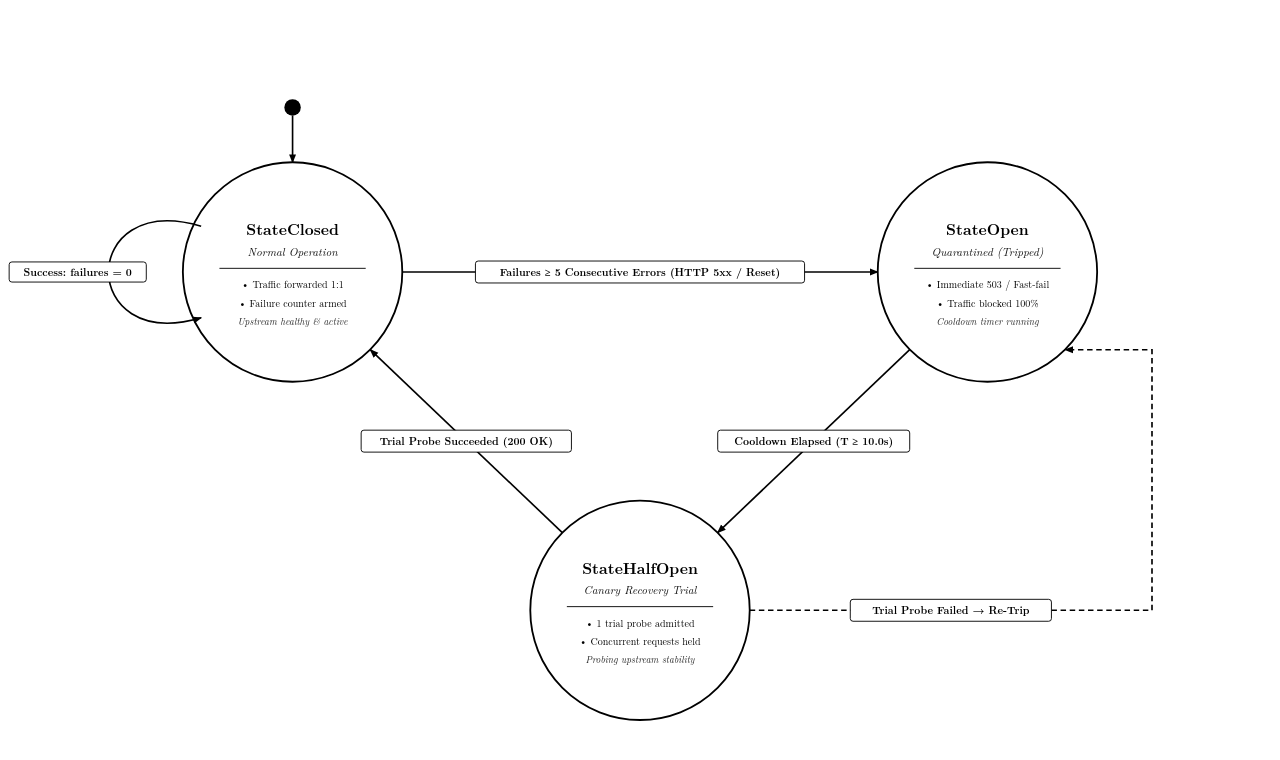
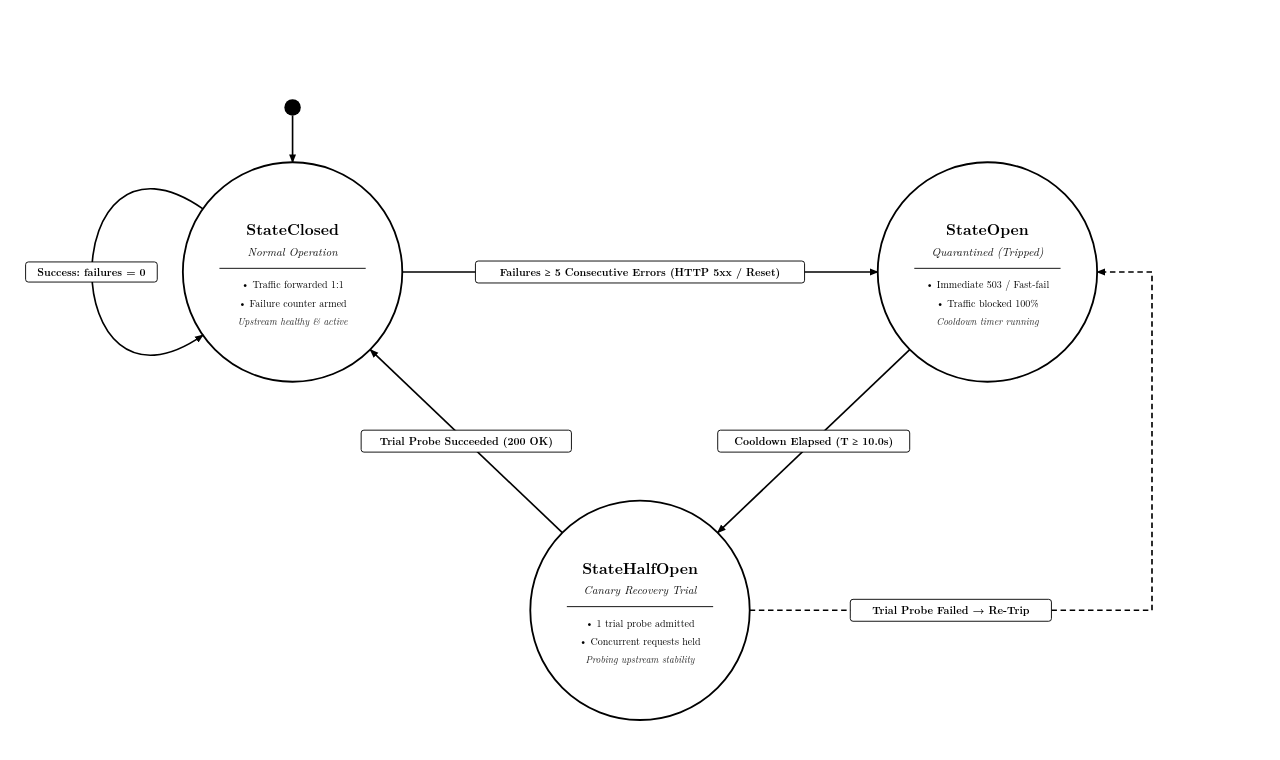
Before and after one commit to NavjotSingh20/NexusLB, a plain HTML site: page EST-report/images/figure_2_9_cb.html in a window 1280 px wide. Drawn offline with Linux system fonts and the light colour scheme.

Commit message:
fixed FSM state diagram for circuit breaker architecture (figure 2.9)

```diff
--- a/EST-report/images/figure_2_9_cb.html
+++ b/EST-report/images/figure_2_9_cb.html
@@ -125,11 +125,12 @@
     <text class="state-footer-text" x="320" y="338">Upstream healthy &amp; active</text>
   </g>
 
-  <!-- Self-Loop on StateClosed (Success / Reset) - Symmetrically Isolated on Left -->
-  <!-- Exits at (220, 230), loops out to X=85, re-enters cleanly at (220, 330) -->
-  <path class="conn-solid" d="M 220 230 C 85 190, 85 370, 220 330" marker-end="url(#arrow)" />
-  <g transform="translate(85, 280)">
-    <rect class="badge-bg" x="-75" y="-11" width="150" height="22" />
+  <!-- Rebound Self-Loop on StateClosed (Success / Reset) -->
+  <!-- Exits at exact R=120 (222, 211), arcs out to X=100 at Y=280, enters at exact R=120 (222, 349) -->
+  <!-- Tangent at (222, 349) is -35.0 deg, pointing dead-center at (320, 280) -->
+  <path class="conn-solid" d="M 222 211 C 60 98, 60 462, 222 349" marker-end="url(#arrow)" />
+  <g transform="translate(100, 280)">
+    <rect class="badge-bg" x="-72" y="-11" width="144" height="22" />
     <text class="badge-text" x="0" y="4">Success: failures = 0</text>
   </g>
 
@@ -167,7 +168,7 @@
 
 
   <!-- ==================== TRANSITION 2: OPEN -> HALF-OPEN (Cooldown Elapsed) ==================== -->
-  <!-- Direct 45-degree diagonal from (995, 365) to (785, 565) -->
+  <!-- Direct 45-degree diagonal from (995, 365) to (785, 565) pointing towards StateHalfOpen center -->
   <path class="conn-solid" d="M 995 365 L 785 565" marker-end="url(#arrow)" />
   <g transform="translate(890, 465)">
     <rect class="badge-bg" x="-105" y="-12" width="210" height="24" />
@@ -176,7 +177,7 @@
 
 
   <!-- ==================== TRANSITION 3: HALF-OPEN -> CLOSED (Trial Succeeded) ==================== -->
-  <!-- Direct 45-degree diagonal from (615, 565) to (405, 365) -->
+  <!-- Direct 45-degree diagonal from (615, 565) to (405, 365) pointing towards StateClosed center -->
   <path class="conn-solid" d="M 615 565 L 405 365" marker-end="url(#arrow)" />
   <g transform="translate(510, 465)">
     <rect class="badge-bg" x="-115" y="-12" width="230" height="24" />
@@ -185,8 +186,9 @@
 
 
   <!-- ==================== TRANSITION 4: HALF-OPEN -> OPEN (Trial Failed / Re-Trip) ==================== -->
-  <!-- Clean outer corridor: exits HalfOpen right, goes to X=1260, up to Y=365, into StateOpen -->
-  <path class="conn-dash" d="M 820 650 L 1260 650 L 1260 365 L 1165 365" marker-end="url(#arrow)" />
+  <!-- Dotted arrow: exits HalfOpen right (820, 650), goes to X=1260, up to Y=280, enters at (1200, 280) -->
+  <!-- Arrow tip at (1200, 280) enters horizontally, pointing dead-straight at StateOpen center (1080, 280) -->
+  <path class="conn-dash" d="M 820 650 L 1260 650 L 1260 280 L 1200 280" marker-end="url(#arrow)" />
   <g transform="translate(1040, 650)">
     <rect class="badge-bg" x="-110" y="-12" width="220" height="24" />
     <text class="badge-text" x="0" y="4">Trial Probe Failed &rarr; Re-Trip</text>
```
Also changed, not shown: EST-report/images/figure_2_9_cb.png.
